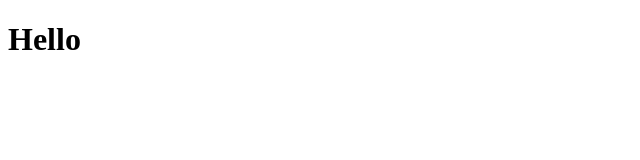
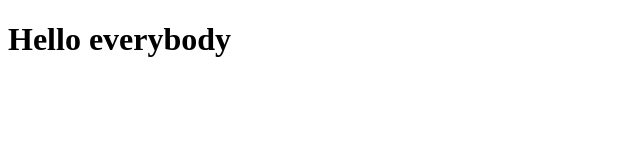
Before and after one commit to Rothstein01/Rothstein01.github.io, a plain HTML site: page example.html in a window 1280 px wide. Shown: the whole page, without its empty margins (0-640 px from the left). Drawn offline with Linux system fonts and the light colour scheme.

Commit message:
Update example.html

```diff
--- a/example.html
+++ b/example.html
@@ -5,6 +5,6 @@
     <title>Document</title>
 </head>
 <body>
-    <h1>Hello</h1>
+    <h1>Hello everybody</h1>
 </body>
 </html>
```
